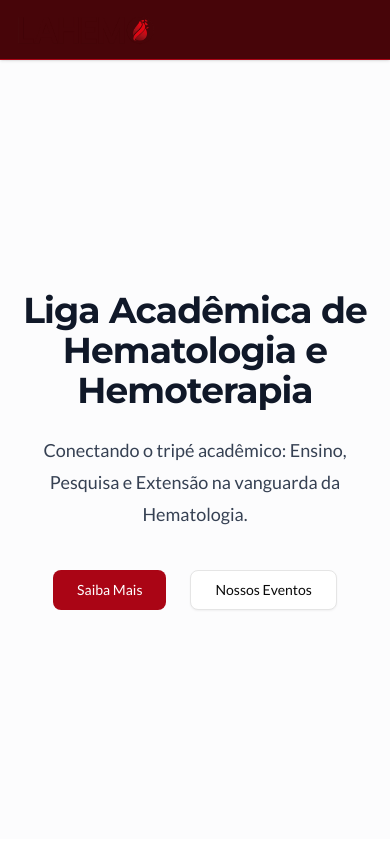
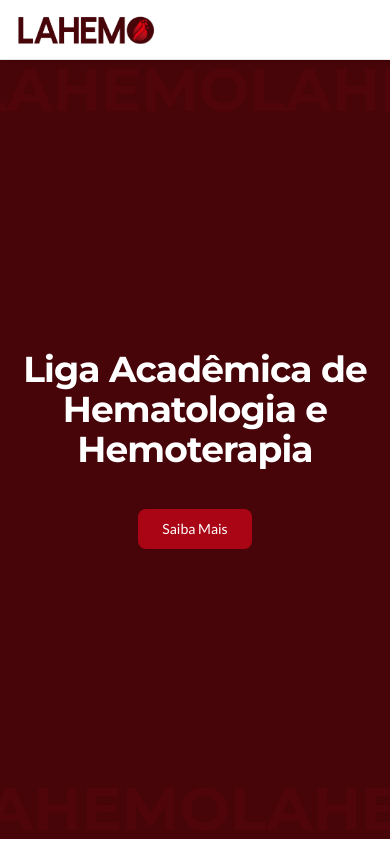
Before and after one commit to victormelo7/site-lahemo, a Next.js app: page / in a window 390 px wide. Shown: the top 844 px of the page. Built offline with nearby package versions, Linux system fonts and the light colour scheme.

Commit message:
Alterações Visuais

```diff
--- a/src/app/globals.css
+++ b/src/app/globals.css
@@ -157,3 +157,33 @@
     @apply bg-background text-foreground;
   }
 }
+
+/* ================================================================================
+  6. ANIMAÇÕES DE SCROLL (Marquee)
+  Adicionado para o efeito de texto na seção Hero.
+  ================================================================================
+*/
+@keyframes scroll-left-to-right {
+  0% { transform: translateX(-100%); }
+  100% { transform: translateX(0%); }
+}
+
+@keyframes scroll-right-to-left {
+  0% { transform: translateX(0%); }
+  100% { transform: translateX(-100%); }
+}
+
+/*
+  Usamos @layer utilities para criar as nossas próprias classes de animação
+  que o Tailwind pode usar.
+*/
+@layer utilities {
+  .animate-scroll-ltr {
+    /* (ltr = left-to-right) */
+    animation: scroll-left-to-right 40s linear infinite;
+  }
+  .animate-scroll-rtl {
+    /* (rtl = right-to-left) */
+    animation: scroll-right-to-left 40s linear infinite;
+  }
+}
--- a/src/components/Hero.tsx
+++ b/src/components/Hero.tsx
@@ -2,35 +2,65 @@
 import { Button } from "@/components/ui/button";
 import Link from "next/link";
 
+// Componente auxiliar para o texto que se repete
+// Usamos o vermelho terciário (brilhante) com 10% de opacidade
+const MarqueeText = () => (
+  <span className="text-6xl font-heading font-bold text-lahemo-terciaria/10 whitespace-nowrap px-4">
+  LAHEMOLAHEMOLAHEMOLAHEMOLAHEMOLAHEMOLAHEMOLAHEMOLAHEMOLAHEMOLAHEMOLAHEMOLAHEMOLAHEMOLAHEMOLAHEMO
+  </span>
+);
+
 export default function Hero() {
   return (
-    // 'min-h-screen' faz a seção ocupar a tela inteira (menos o navbar)
-    // 'flex' e 'items-center' centralizam o conteúdo verticalmente
-    <section className="flex min-h-[calc(100vh-65px)] items-center justify-center bg-gray-50/50">
-      <div className="container mx-auto max-w-5xl px-4 py-20 text-center">
+    // 1. A <section> agora é relativa, sem overflow, e com o fundo de cor principal
+    <section className="relative flex min-h-[calc(100vh-65px)] items-center justify-center overflow-hidden bg-lahemo-principal">
 
-        {/* Título Principal */}
-        <h1 className="text-4xl font-bold tracking-tight text-gray-900 md:text-6xl font-heading">
+      {/* --- Fundo Animado (Topo) --- */}
+      {/* Animação da Esquerda para a Direita (conforme o pedido) */}
+      <div className="absolute top-0 left-0 w-full flex animate-scroll-ltr">
+        <MarqueeText />
+        <MarqueeText /> {/* Duplicamos para a animação ficar contínua */}
+      </div>
+
+      {/* 2. Conteúdo Principal (Centralizado) */}
+      {/* Adicionamos relative e z-10 para ficar ACIMA das animações */}
+      <div className="relative z-10 container mx-auto max-w-5xl px-4 py-20 text-center">
+
+        {/* Título Principal (CORRIGIDO PARA BRANCO) */}
+        <h1 className="text-4xl font-bold tracking-tight text-lahemo-secundaria md:text-6xl font-heading">
           Liga Acadêmica de Hematologia e Hemoterapia
         </h1>
 
-        {/* Subtítulo */}
-        <p className="mt-6 text-lg leading-8 text-gray-700 md:text-xl">
-          Conectando o tripé acadêmico: Ensino, Pesquisa e Extensão
-          na vanguarda da Hematologia.
+        {/* Subtítulo (CORRIGIDO PARA BRANCO SUAVE) */}
+        <p className="mt-6 text-lg leading-8 text-lahemo-secundaria/80 md:text-xl">
+          {/*Conectando o tripé acadêmico: Ensino, Pesquisa e Extensão
+          na vanguarda da Hematologia.*/}
         </p>
 
         {/* Botões de Ação */}
         <div className="mt-10 flex items-center justify-center gap-x-6">
+          {/* Botão Primário (vermelho) - já está correto pela cor primária do tema */}
           <Button asChild size="lg">
             <Link href="#sobre">Saiba Mais</Link>
           </Button>
-          <Button asChild variant="outline" size="lg">
-            <Link href="#eventos">Nossos Eventos</Link>
+          {/* Botão Secundário (contorno BRANCO) */}
+
+          {/*<Button asChild variant="outline" size="lg" className="border-lahemo-secundaria text-lahemo-secundaria hover:bg-lahemo-secundaria hover:text-lahemo-principal">
+            <Link href="#membros">Nossa Equipe</Link>
           </Button>
+          */}
+
         </div>
 
       </div>
+
+      {/* --- Fundo Animado (Rodapé) --- */}
+      {/* Animação da Direita para a Esquerda (conforme o pedido) */}
+      <div className="absolute bottom-0 left-0 w-full flex animate-scroll-rtl">
+        <MarqueeText />
+        <MarqueeText /> {/* Duplicamos para a animação ficar contínua */}
+      </div>
+
     </section>
   );
 }
--- a/src/components/Navbar.tsx
+++ b/src/components/Navbar.tsx
@@ -17,28 +17,29 @@ import React from "react";
 
 export default function Navbar() {
   return (
-    <nav className="w-full sticky top-0 bg-lahemo-principal border-b border-lahemo-terciaria shadow-sm z-50">
+    <nav className="w-full sticky top-0 bg-lahemo-secundaria border-b border-gray-200 shadow-sm z-50">
       <div className="container mx-auto max-w-5xl px-4 py-3 flex justify-between items-center">
 
-        {/* --- 1. LOGO (AGORA COMO IMAGEM) --- */}
+        {/* 1. LOGO (AGORA COMO IMAGEM) */}
         <Link href="/">
           <Image
-            src="/logo-lahemo.png" // <-- 2. O CAMINHO DO SEU ARQUIVO NA PASTA 'public'
+            src="/logo-lahemo.png" // <-- ATUALIZE PARA O SEU LOGO BRANCO
             alt="Logo LAHEMO"
-            width={140} // <-- 3. AJUSTE A LARGURA (em pixels)
-            height={40} // <-- 4. AJUSTE A ALTURA (em pixels)
-            priority // Faz o logo carregar mais rápido
+            width={140}
+            height={40}
+            priority
           />
         </Link>
         {/* --- FIM DO LOGO --- */}
 
         {/* 2. Links de Navegação */}
-        <div className="hidden md:flex space-x-6 text-gray-700 items-center">
+        {/* Alterado para 'text-lahemo-secundaria' (branco) */}
+        <div className="hidden md:flex space-x-6 text-lahemo-primaria items-center">
 
-          <Link href="/#sobre" className="hover:text-lahemo-terciaria transition-colors">
+          <Link href="/#sobre" className="hover:text-gray-300 transition-colors">
             Sobre
           </Link>
-          <Link href="/#membros" className="hover:text-lahemo-terciaria transition-colors">
+          <Link href="/#membros" className="hover:text-gray-300 transition-colors">
             Membros
           </Link>
 
@@ -46,7 +47,8 @@ export default function Navbar() {
           <NavigationMenu>
             <NavigationMenuList>
               <NavigationMenuItem>
-                <NavigationMenuTrigger className="text-base">
+                {/* O 'Trigger' também precisa ser branco */}
+                <NavigationMenuTrigger className="text-base text-lahemo-primaria">
                   Conteúdos
                 </NavigationMenuTrigger>
                 <NavigationMenuContent>
@@ -60,7 +62,7 @@ export default function Navbar() {
             </NavigationMenuList>
           </NavigationMenu>
 
-          {/* 3. Botão de Ação */}
+          {/* 3. Botão de Ação (Está correto, usando a cor --primary) */}
           <Button>Processo Seletivo</Button>
         </div>
 
```
Also changed, not shown: public/logo-lahemo.png.
